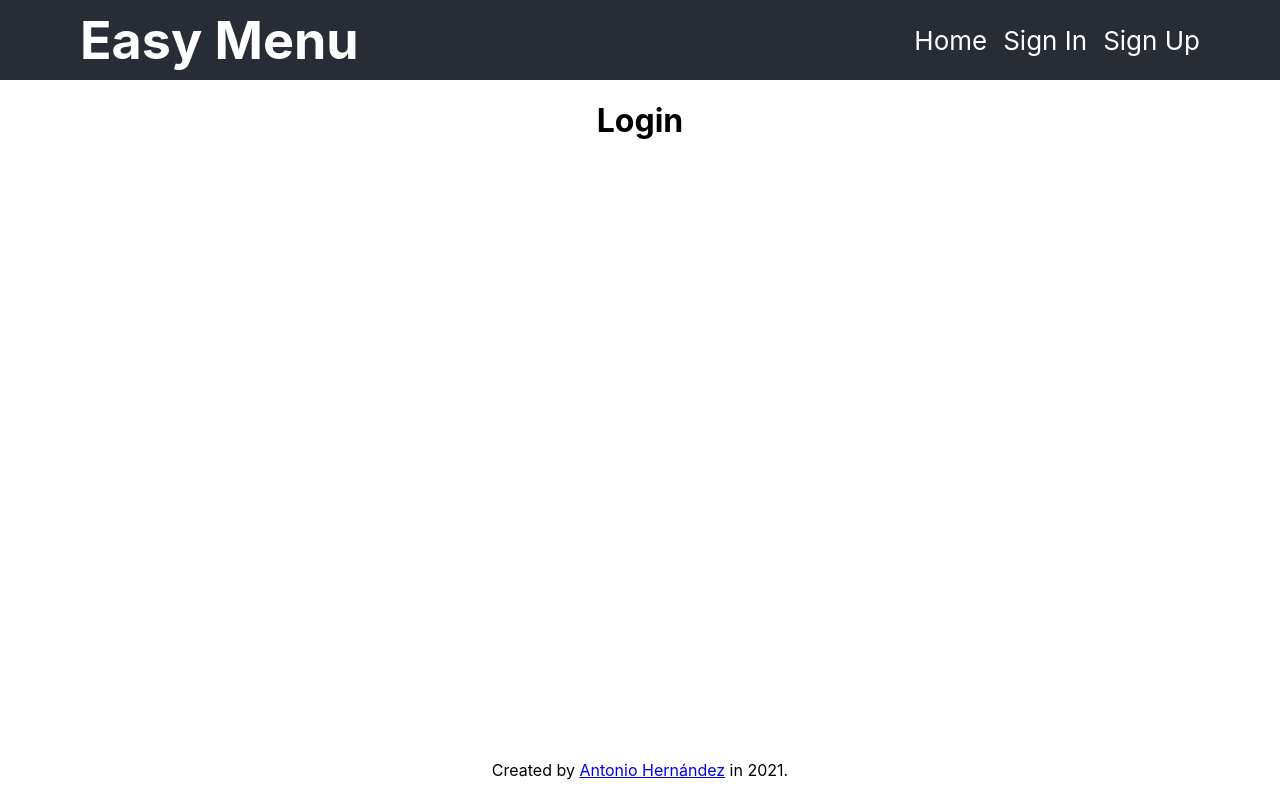
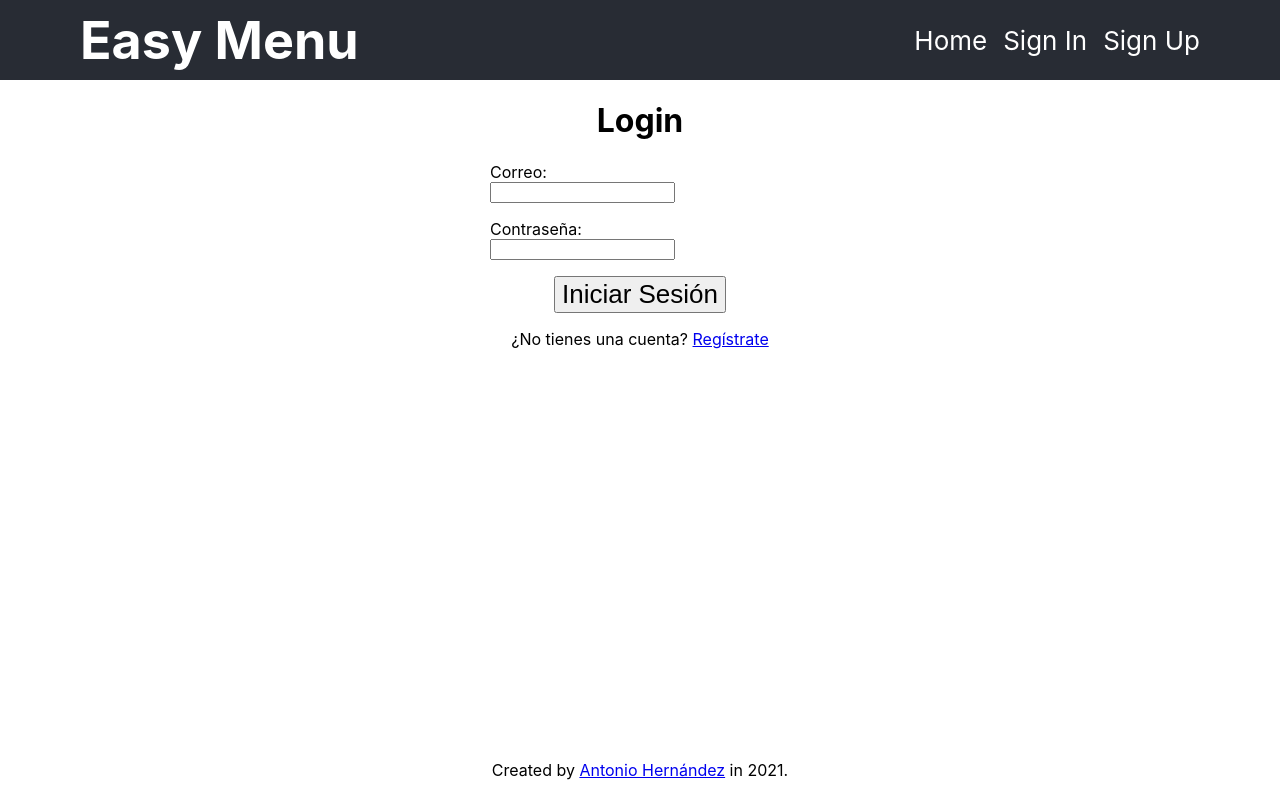
Before and after one commit to antoniojh10/easymenu, a React (Vite) app: page /signin in a window 1280 px wide. Built offline with nearby package versions, Linux system fonts and the light colour scheme.

Commit message:
feat: :sparkles: Login Component done

```diff
--- a/src/App.css
+++ b/src/App.css
@@ -35,7 +35,8 @@ button {
   color: aquamarine;
 }
 
-.register {
+.register,
+.login {
   display: flex;
   justify-content: center;
 }
--- /dev/null
+++ b/src/components/LoginComponent/index.tsx
@@ -0,0 +1,66 @@
+import React from "react";
+import { Link } from "@reach/router";
+import { useForm } from "react-hook-form";
+
+type LoginInput = {
+  email: string;
+  password: string;
+};
+
+function LoginComponent() {
+  const { register, handleSubmit, getValues, errors } = useForm<LoginInput>({
+    mode: "onChange"
+  });
+
+  const onSubmit = (data: LoginInput) => {
+    console.log(data);
+  };
+
+  return (
+    <>
+      <h1>Login</h1>
+      <section className="login">
+        <form onSubmit={handleSubmit(onSubmit)}>
+          <label>Correo:</label>
+          <input
+            name="email"
+            className={!errors.email ? "mb-1" : undefined}
+            ref={register({
+              required: "Este campo es requerido",
+              pattern: {
+                value: /^[A-Z0-9._%+-]+@[A-Z0-9.-]+\.[A-Z]{2,}$/i,
+                message: "Correo inválido"
+              }
+            })}
+          />
+          {errors.email && <span>{errors.email.message}</span>}
+
+          <label>Contraseña:</label>
+          <input
+            name="password"
+            className={!errors.password ? "mb-1" : undefined}
+            ref={register({
+              required: "Este campo es requerido",
+              validate: {
+                weakPassword: (value: string) => {
+                  return (
+                    value.length >= 6 ||
+                    "La contraseña debe tener al menos 6 caracteres"
+                  );
+                }
+              }
+            })}
+          />
+          {errors.password && <span>{errors.password.message}</span>}
+
+          <button type="submit">Iniciar Sesión</button>
+          <p>
+            ¿No tienes una cuenta? <Link to="/signup">Regístrate</Link>
+          </p>
+        </form>
+      </section>
+    </>
+  );
+}
+
+export default LoginComponent;
--- a/src/pages/Login.tsx
+++ b/src/pages/Login.tsx
@@ -1,8 +1,9 @@
 import React from "react";
 import { RouteComponentProps } from "@reach/router";
+import LoginComponent from "@/components/LoginComponent";
 
 function Login(_props: RouteComponentProps) {
-  return <h1>Login</h1>;
+  return <LoginComponent />;
 }
 
 export default Login;
```
